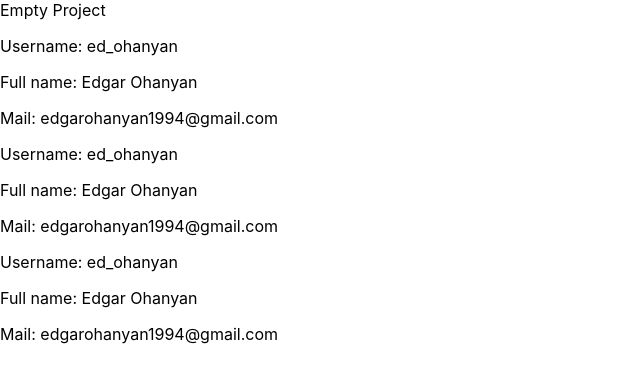
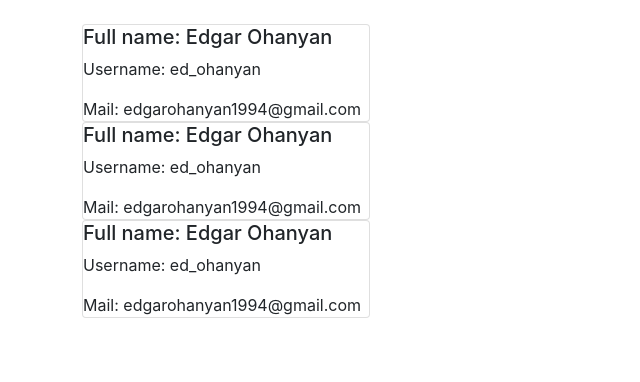
Before and after one commit to OhanyanEdgar/Pinsight_Task, a React (Create React App) app: page / in a window 1280 px wide. Shown: the top 382 px of the page, without its empty margins (0-640 px from the left). Built offline with nearby package versions, Linux system fonts and the light colour scheme.

Commit message:
Added Bootstrap

```diff
--- a/public/index.html
+++ b/public/index.html
@@ -9,6 +9,9 @@
       name="description"
       content="Web site created using create-react-app"
     />
+    <!-- Bootstrap -->
+    <link href="https://cdn.jsdelivr.net/npm/bootstrap@5.1.3/dist/css/bootstrap.min.css" rel="stylesheet" integrity="sha384-1BmE4kWBq78iYhFldvKuhfTAU6auU8tT94WrHftjDbrCEXSU1oBoqyl2QvZ6jIW3" crossorigin="anonymous">
+
     <link rel="apple-touch-icon" href="%PUBLIC_URL%/logo192.png" />
     <!--
       manifest.json provides metadata used when your web app is installed on a
--- a/src/App.js
+++ b/src/App.js
@@ -41,8 +41,7 @@ function App() {
   ])
 
   return (
-    <div className="App">
-      Empty Project
+    <div className="container pt-4">
       <UserList users={users} />
     </div>
   );
--- a/src/components/User.jsx
+++ b/src/components/User.jsx
@@ -4,10 +4,10 @@
 
 const User = ({ user }) => {
     return (
-        <div>
-            <p>Username: {user.username}</p>
-            <p>Full name: {user.fullName}</p>
-            <p>Mail: {user.email}</p>
+        <div className="card" style={{width: 18+'rem'}}>
+            <h5 className="card-title" >Full name: {user.fullName}</h5>
+            <p className="card-text" >Username: {user.username}</p>
+            <p className="card-text" >Mail: {user.email}</p>
         </div>
     )
 }
--- a/src/components/UserList.jsx
+++ b/src/components/UserList.jsx
@@ -5,7 +5,7 @@ import User from "./User";
 
 const UserList = ({ users }) => {
     return (
-        <div>
+        <div className="col">
             {users.map(user => <User user={user} key={user.id} />)}
         </div>
     )
```
